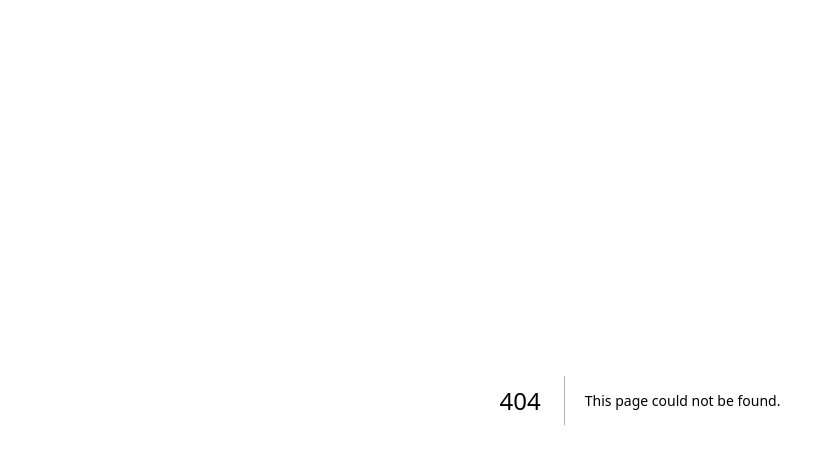
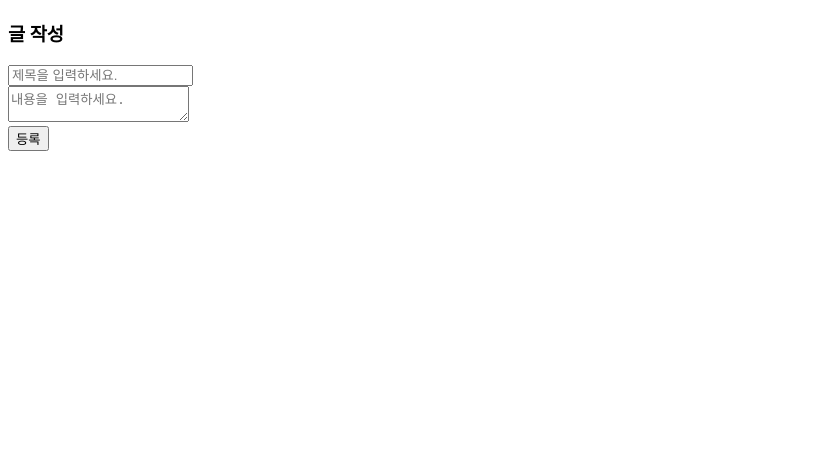
Before and after one commit to July249/nextjs-tutorial, a Next.js app in the folder CA/my-board/: page /write in a window 1280 px wide. Before the commit this address had no page. Shown: the top 464 px of the page, without its empty margins (0-835 px from the left). Built offline with nearby package versions, Linux system fonts and the light colour scheme.

Commit message:
게시글 작성 기능 구현

```diff
--- /dev/null
+++ b/CA/my-board/app/write/page.js
@@ -0,0 +1,38 @@
+'use client';
+
+export default function Write() {
+  const handleSubmit = (e) => {
+    e.preventDefault();
+    const title = e.target[0].value;
+    const content = e.target[1].value;
+    const data = { title, content };
+    fetch('/api/test', {
+      method: 'POST',
+      headers: {
+        'Content-Type': 'application/json',
+      },
+      body: JSON.stringify(data),
+    });
+  };
+
+  return (
+    <div className='write-bg'>
+      <h3>글 작성</h3>
+      <div className='write-container'>
+        <form action='/api/test' method='POST' onSubmit={handleSubmit}>
+          <div className='write-title'>
+            <input type='text' placeholder='제목을 입력하세요.' />
+          </div>
+
+          <div className='write-content'>
+            <textarea placeholder='내용을 입력하세요.' />
+          </div>
+
+          <div className='write-btn'>
+            <button type='submit'>등록</button>
+          </div>
+        </form>
+      </div>
+    </div>
+  );
+}
```
